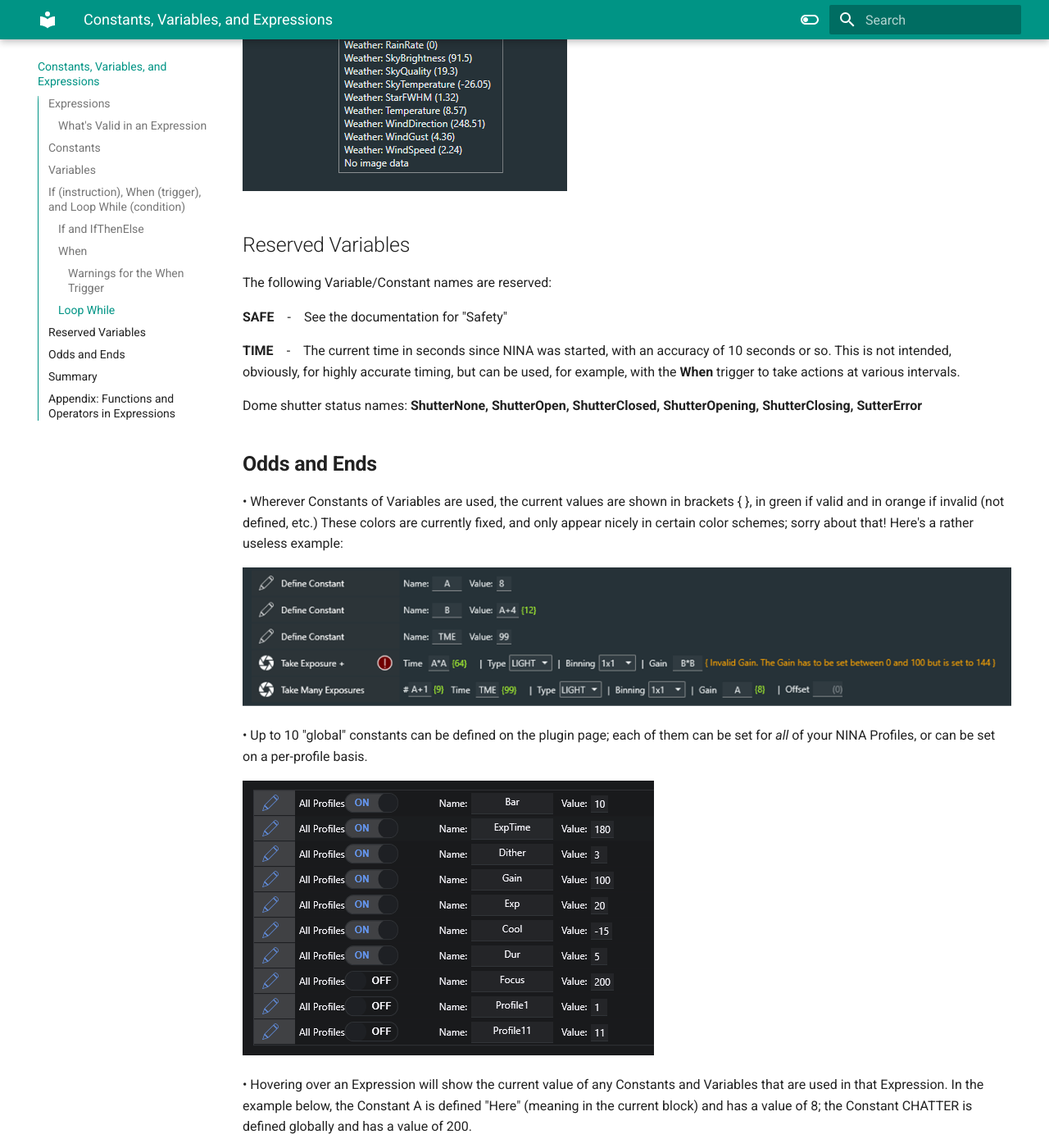
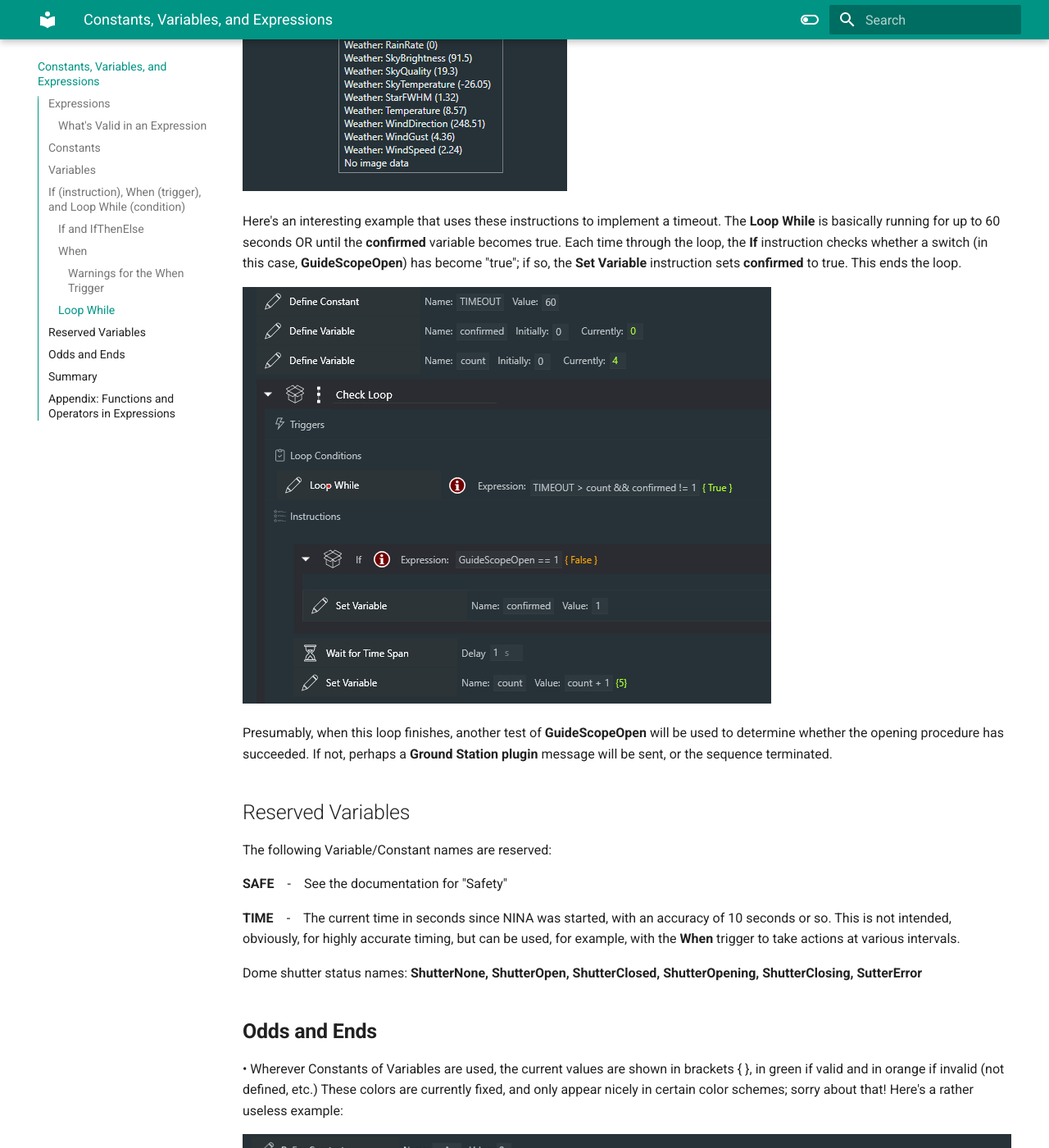
Before and after one commit to marcblank/marcblank.github.io, an MkDocs documentation site: the page built from docs/CVE.md, in a window 1280 px wide and 1400 px high, scrolled down 4279 px. Shown: the whole window at 82% size. Built offline with MkDocs 1.6.1 and Material for MkDocs 9.7.7, drawn with Linux system fonts in a browser that asks for light colours.

Commit message:
Powerups 3.10.13.6

```diff
--- a/docs/CVE.md
+++ b/docs/CVE.md
@@ -68,6 +68,13 @@ Here’s an example of a very simple instruction set using **Define Variable**,
 Note the red "i" (for "Information") icon in the **Loop While** instruction.  Hovering over this icon will show all of the possible gauge, switch, weather, and camera data that can be used in the Exporession (this appears in both **If** and **Loop While** instructions). Here's what this might look like for you, depending on what devices you have connected at the time:
 
 ![](InfoDropdown.png)
+
+Here's an interesting example that uses these instructions to implement a timeout. The **Loop While** is basically running for up to 60 seconds OR until the **confirmed** variable becomes true.  Each time through the loop, the **If** instruction checks whether a switch (in this case, **GuideScopeOpen**) has become "true"; if so, the **Set Variable** instruction sets **confirmed** to true.  This ends the loop.
+
+![](TimeLoop.png)
+
+Presumably, when this loop finishes, another test of **GuideScopeOpen** will be used to determine whether the opening procedure has succeeded. If not, perhaps a **Ground Station plugin** message will be sent, or the sequence terminated.
+
 
 ## Reserved Variables
 
```
Also changed, not shown: docs/DIY Meridian Flip.md (added), docs/TimeLoop.png (added).
